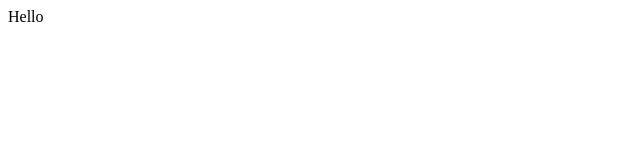
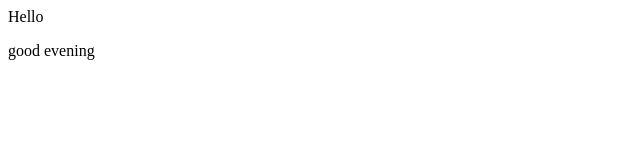
Before and after one commit to SuguruG3t0/CSDC105N4, a plain HTML site: page index.html in a window 1280 px wide. Shown: the full height of the page, 0-640 px from the left. Drawn offline with Linux system fonts and the light colour scheme.

Commit message:
add pharagraph

```diff
--- a/index.html
+++ b/index.html
@@ -1 +1,2 @@
 <div>Hello</div>
+<p>good evening </p>
```
